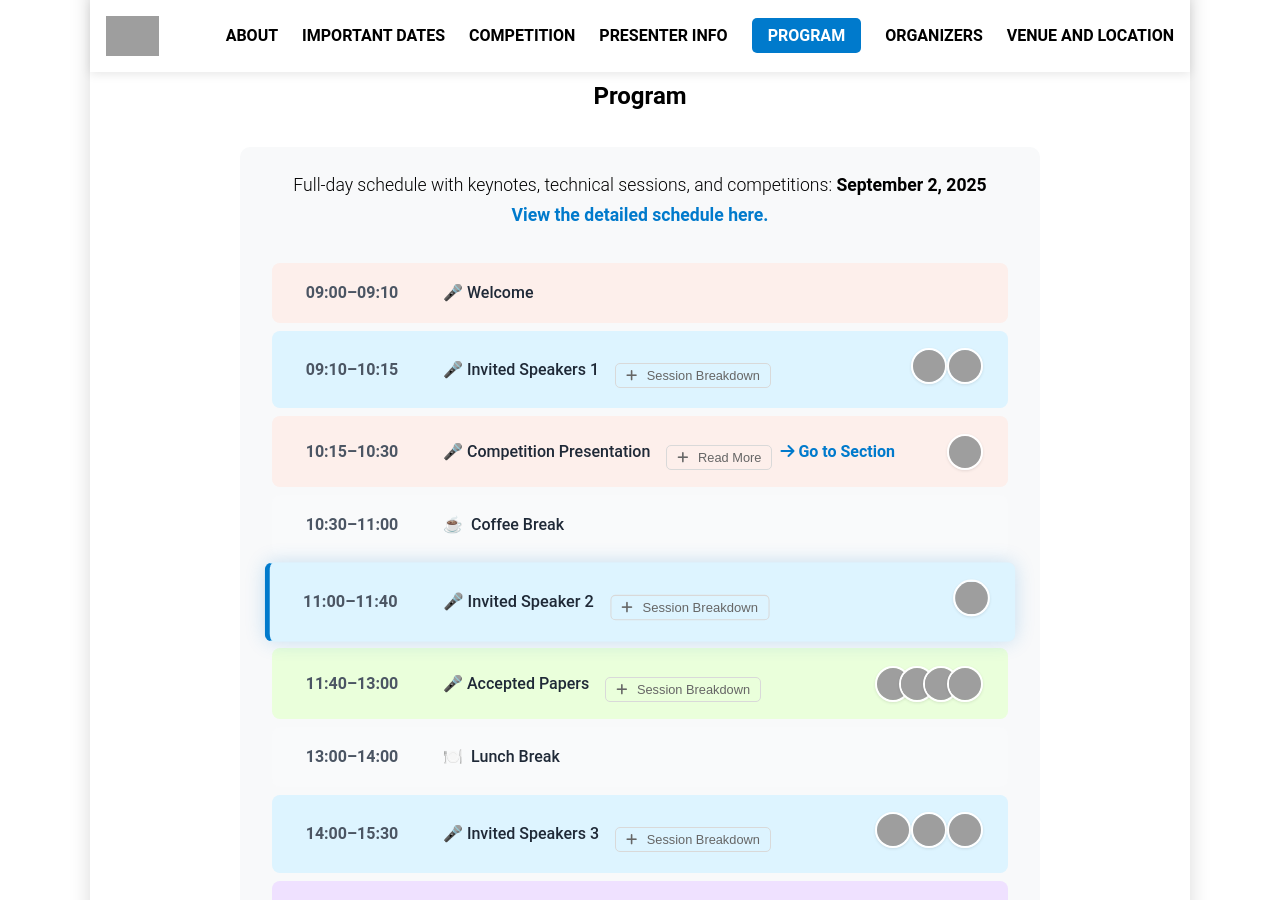
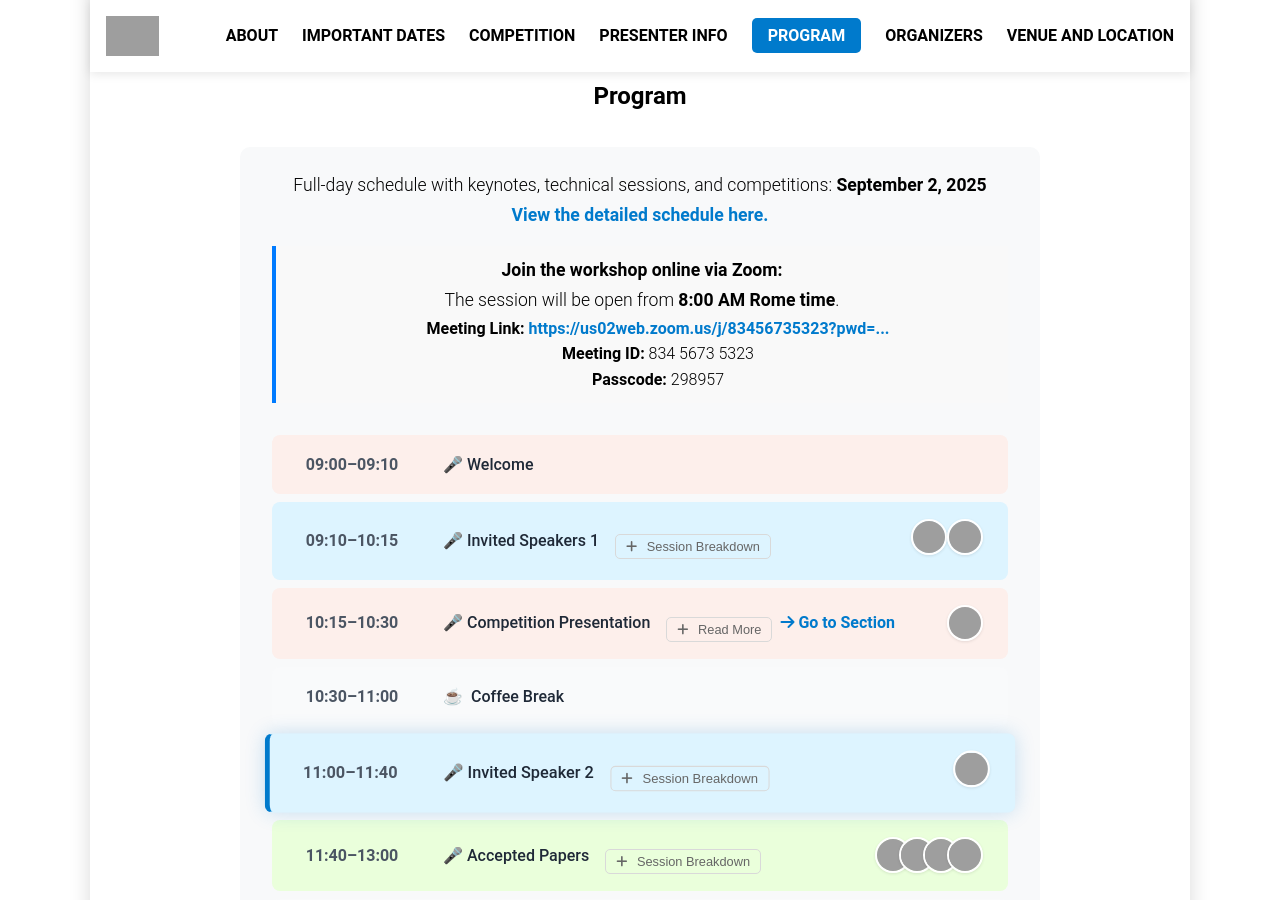
Before and after one commit to comrob/ecmr25slam, a Jekyll site: the page built from docs/index.markdown, in a window 1280 px wide and 900 px high, scrolled down 3370 px, cut to the strip 0-900 px from the top of the window. Built offline with Jekyll 4.4.1, drawn with Linux system fonts in a browser that asks for light colours; grey boxes are pictures that could not be loaded.

Commit message:
Add zoom meeting link

```diff
--- a/docs/index.markdown
+++ b/docs/index.markdown
@@ -192,6 +192,16 @@ contact-email: hulchvse@student.cvut.cz
     <div class="section-intro">
         <p>Full-day schedule with keynotes, technical sessions, and competitions: <strong>September 2, 2025</strong></p>
         <p><strong><a href="https://docs.google.com/spreadsheets/d/e/2PACX-1vRKTBlQfFsy7Ry1iLaIIFlKDZww0W6he26UZ_iveERtk5A_Ps7fyLiS-Diam5fnhLhh99U1VO7eT7Yw/pubhtml?gid=764812166&single=true" target="_blank">View the detailed schedule here.</a></strong></p>
+
+        <div class="zoom-info" style="background-color: #f9f9f9; border-left: 4px solid #007bff; padding: 10px 20px; margin: 15px 0;">
+            <p><strong>Join the workshop online via Zoom:</strong><br>
+            The session will be open from <strong>8:00 AM Rome time</strong>.</p>
+            <ul style="list-style-type: none; padding-left: 0;">
+                <li><strong>Meeting Link:</strong> <a href="https://us02web.zoom.us/j/83456735323?pwd=40M3LvQb0nJy1FtQqIF12JhQxLB4w7.1" target="_blank">https://us02web.zoom.us/j/83456735323?pwd=...</a></li>
+                <li><strong>Meeting ID:</strong> 834 5673 5323</li>
+                <li><strong>Passcode:</strong> 298957</li>
+            </ul>
+        </div>
         <ul class="date-list">
             <li class="event-speech event-organization" data-start="09:00" data-end="09:10">
                 <div><span class="date-label"><strong>09:00–09:10</strong></span><span class="date-value">Welcome</span></div>
```
